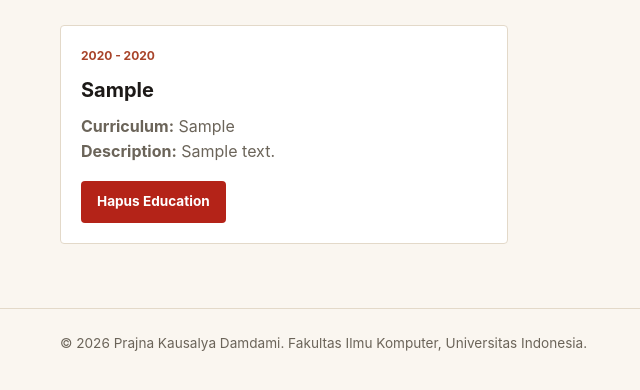
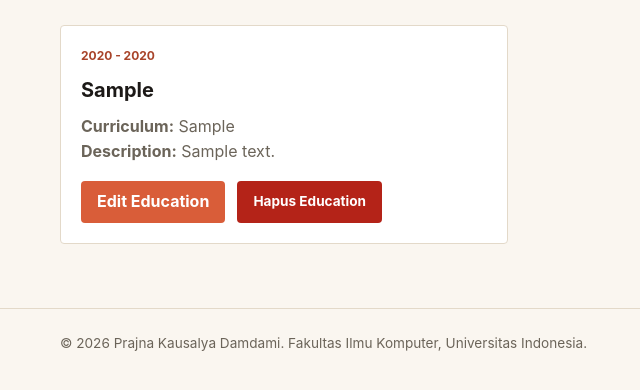
Before and after one commit to prajnakausalya-08/myportofolio, a Django app: page /education/ in a window 1280 px wide. Shown: the part 224-614 px from the top of the page, without its empty margins (124-764 px from the left). Run offline with Django 5.2, Linux system fonts and the light colour scheme; tables that the repository leaves empty hold one stand-in row (values such as "Sample post").

Commit message:
feat: add education edit feature

```diff
--- a/main/urls.py
+++ b/main/urls.py
@@ -1,5 +1,5 @@
 from django.urls import path
-from main.views import show_main, show_experience, show_education, create_education, get_education_json, delete_education
+from main.views import show_main, show_experience, show_education, create_education, edit_education, get_education_json, delete_education
 
 app_name = "main"
 
@@ -8,6 +8,7 @@ urlpatterns = [
     path("experience/", show_experience, name="show_experience"),
     path("education/", show_education, name="show_education"),
     path("education/add/", create_education, name="create_education"),
+    path("education/<int:education_id>/edit/", edit_education, name="edit_education"),
     path("api/education/", get_education_json, name="get_education_json"),
     path("education/<int:education_id>/delete/", delete_education, name="delete_education"),
 ]
--- a/main/views.py
+++ b/main/views.py
@@ -62,6 +62,24 @@ def create_education(request):
 
     return render(request, "education_form.html", context)
 
+def edit_education(request, education_id):
+    education = get_object_or_404(Education, pk=education_id)
+
+    form = EducationForm(request.POST or None, instance=education)
+
+    if request.method == "POST" and form.is_valid():
+        form.save()
+        messages.success(request, "Education berhasil diperbarui!")
+        return redirect("main:show_education")
+
+    context = {
+        "name": "Prajna Kausalya Damdami",
+        "form": form,
+        "education": education,
+    }
+
+    return render(request, "education_form.html", context)
+
 def get_education_json(request):
     educations = Education.objects.all()
     education_json = serializers.serialize("json", educations)
--- a/static/css/style.css
+++ b/static/css/style.css
@@ -623,3 +623,21 @@ h1,
         text-align: center;
     }
 }
+
+.education-actions {
+    display: flex;
+    gap: 0.75rem;
+    margin-top: 1rem;
+    align-items: center;
+}
+
+.education-actions .experience-status {
+    margin-top: 0;
+}
+
+.education-actions .button {
+    height: 42px;
+    display: inline-flex;
+    align-items: center;
+    justify-content: center;
+}
--- a/templates/education.html
+++ b/templates/education.html
@@ -42,7 +42,14 @@
                         {{ education.description }}
                     </p>
 
-                    {% include "components/education_delete_modal.html" with education=education %}
+                    <div class="education-actions">
+                        <a href="{% url 'main:edit_education' education.id %}"
+                        class="button">
+                            Edit Education
+                        </a>
+
+                        {% include "components/education_delete_modal.html" with education=education %}
+                    </div>
 
                 </article>
 
```
Also changed, not shown: templates/education_form.html (+12 -4 lines).
